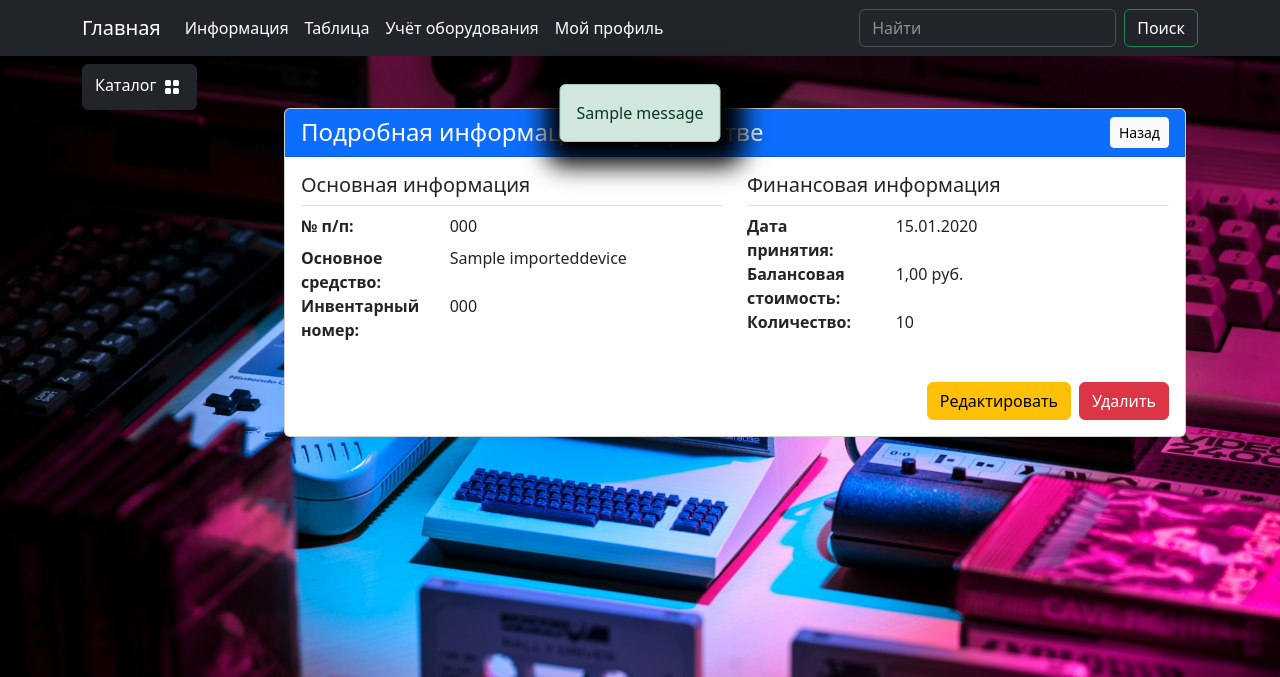
After one commit to john-doedster/equipment_accounting_web_app, a Django app: page /table/imported-devices/1/ in a window 1280 px wide. The commit adds this page. Shown: the top 677 px of the page. Run offline with Django 5.2, Linux system fonts and the light colour scheme; a user stored in the database is signed in; tables that the repository leaves empty hold one stand-in row (values such as "Sample post"); one stand-in notice (Sample message) is shown; some libraries are stand-ins or nearby versions.

Commit message:
Update button edit for imported columns

```diff
--- a/app/settings.py
+++ b/app/settings.py
@@ -42,6 +42,8 @@ INSTALLED_APPS = [
     'django.contrib.staticfiles',
     'django.contrib.postgres',
     'table.apps.TableConfig',
+    'crispy_forms',
+    'crispy_bootstrap5',
 
     "debug_toolbar",
 
@@ -66,6 +68,10 @@ MIDDLEWARE = [
 ]
 
 ROOT_URLCONF = 'app.urls'
+
+
+CRISPY_ALLOWED_TEMPLATE_PACKS = "bootstrap5"
+CRISPY_TEMPLATE_PACK = "bootstrap5"
 
 TEMPLATES = [
     {
--- a/table/templates/table/base.html
+++ b/table/templates/table/base.html
@@ -7,6 +7,7 @@
     <meta charset="UTF-8">
     <meta name="viewport" content="width=device-width, initial-scale=1.0">
     <title>{% block title %}Управление устройствами{% endblock %}</title>
+    <link rel="stylesheet" href="https://cdnjs.cloudflare.com/ajax/libs/bootstrap-datepicker/1.9.0/css/bootstrap-datepicker.min.css">
     <link href="https://cdn.jsdelivr.net/npm/bootstrap@5.3.0/dist/css/bootstrap.min.css" rel="stylesheet">
     <script src="https://code.jquery.com/jquery-3.6.0.min.js"></script>
     {% block extra_head %}{% endblock %}
@@ -39,6 +40,11 @@
     </footer>
 
     <!-- Скрипты -->
+    <script src="https://code.jquery.com/jquery-3.6.0.min.js"></script>
+    <script src="https://cdnjs.cloudflare.com/ajax/libs/bootstrap-datepicker/1.9.0/js/bootstrap-datepicker.min.js"></script>
+    <script src="https://cdnjs.cloudflare.com/ajax/libs/bootstrap-datepicker/1.9.0/locales/bootstrap-datepicker.ru.min.js"></script>
+    <script src="https://cdnjs.cloudflare.com/ajax/libs/jquery.inputmask/5.0.6/jquery.inputmask.min.js"></script>
+
     <script src="https://cdn.jsdelivr.net/npm/bootstrap@5.3.0/dist/js/bootstrap.bundle.min.js"></script>
     <script src="{% static 'deps/js/jquery-ajax.js' %}"></script>
     {% block extra_scripts %}{% endblock %}
--- /dev/null
+++ b/table/templates/table/imported_device_detail.html
@@ -0,0 +1,65 @@
+{% extends "table/base.html" %}
+{% load static %}
+
+{% block content %}
+<div class="container mt-4">
+    <div class="card">
+        <div class="card-header bg-primary text-white">
+            <div class="d-flex justify-content-between align-items-center">
+                <h4 class="mb-0">
+                    <i class="bi bi-info-circle"></i> Подробная информация об устройстве
+                </h4>
+                <a href="{% url 'table:imported_devices_list' %}" class="btn btn-light btn-sm">
+                    <i class="bi bi-arrow-left"></i> Назад
+                </a>
+            </div>
+        </div>
+
+        <div class="card-body">
+            <div class="row mb-4">
+                <div class="col-md-6">
+                    <h5 class="border-bottom pb-2">Основная информация</h5>
+                    <dl class="row">
+                        <dt class="col-sm-4">№ п/п:</dt>
+                        <dd class="col-sm-8">{{ device.row_number }}</dd>
+
+                        <dt class="col-sm-4">Основное средство:</dt>
+                        <dd class="col-sm-8">{{ device.asset_name }}</dd>
+
+                        <dt class="col-sm-4">Инвентарный номер:</dt>
+                        <dd class="col-sm-8">{{ device.inventory_number }}</dd>
+                    </dl>
+                </div>
+
+                <div class="col-md-6">
+                    <h5 class="border-bottom pb-2">Финансовая информация</h5>
+                    <dl class="row">
+                        <dt class="col-sm-4">Дата принятия:</dt>
+                        <dd class="col-sm-8">{{ device.acceptance_date|date:"d.m.Y" }}</dd>
+
+                        <dt class="col-sm-4">Балансовая стоимость:</dt>
+                        <dd class="col-sm-8">{{ device.book_value }} руб.</dd>
+
+                        <dt class="col-sm-4">Количество:</dt>
+                        <dd class="col-sm-8">{{ device.quantity }}</dd>
+                    </dl>
+                </div>
+            </div>
+
+            <div class="d-flex justify-content-end">
+                <a href="{% url 'table:imported_device_edit' device.pk %}" class="btn btn-warning me-2">
+                    <i class="bi bi-pencil"></i> Редактировать
+                </a>
+                <form action="{% url 'table:imported_device_delete' device.pk %}" method="post" class="d-inline">
+                    {% csrf_token %}
+                    <button type="submit" class="btn btn-danger"
+                            onclick="return confirm('Вы уверены, что хотите удалить это устройство?')">
+                        <i class="bi bi-trash"></i> Удалить
+                    </button>
+                </form>
+            </div>
+        </div>
+
+    </div>
+</div>
+{% endblock %}
--- a/table/urls.py
+++ b/table/urls.py
@@ -14,4 +14,9 @@ urlpatterns = [
     path('export/', export_devices_to_excel, name='device_export'),
     path('import/', views.import_devices, name='import_devices'),
     path('imported-devices/', views.imported_devices_list, name='imported_devices_list'),
+
+
+    path('imported-devices/<int:pk>/', views.imported_device_detail, name='imported_device_detail'),
+    path('imported-devices/<int:pk>/edit/', views.imported_device_edit, name='imported_device_edit'),
+    path('imported-devices/<int:pk>/delete/', views.imported_device_delete, name='imported_device_delete'),
 ]
--- a/table/views.py
+++ b/table/views.py
@@ -13,17 +13,18 @@ from django.views.generic import (
 from django.urls import reverse, reverse_lazy
 from django.contrib.messages.views import SuccessMessageMixin
 from django.contrib import messages
-from django.shortcuts import render, redirect
+from django.shortcuts import get_object_or_404, render, redirect
 from django.utils.translation import gettext_lazy as _
 from openpyxl import Workbook
 from .models import Device, Category
-from .forms import DeviceForm
+from .forms import DeviceForm, ImportedDeviceEditForm
 import csv
 from io import StringIO
 import pandas as pd
 from .forms import ImportExcelForm
 from .models import ImportedDevice
 from django.contrib.auth.decorators import login_required
+from django.views.decorators.http import require_POST
 
 
 class DeviceListView(ListView):
@@ -257,6 +258,9 @@ def import_devices(request):
     })
 
 
+
+
+
 def imported_devices_list(request):
     devices = ImportedDevice.objects.all().order_by('-created_at')
     context = {
@@ -264,3 +268,40 @@ def imported_devices_list(request):
         'title': _("Импортированные устройства"),  # Добавляем заголовок
     }
     return render(request, 'table/imported_list.html', context)
+
+
+
+@login_required
+def imported_device_detail(request, pk):
+    device = get_object_or_404(ImportedDevice, pk=pk)
+    return render(request, 'table/imported_device_detail.html', {
+        'device': device,
+        'title': _("Просмотр устройства"),
+    })
+
+@login_required
+def imported_device_edit(request, pk):
+    device = get_object_or_404(ImportedDevice, pk=pk)
+
+    if request.method == 'POST':
+        form = ImportedDeviceEditForm(request.POST, instance=device)
+        if form.is_valid():
+            form.save()
+            messages.success(request, _("Устройство успешно обновлено"))
+            return redirect('table:imported_device_detail', pk=device.pk)
+    else:
+        form = ImportedDeviceEditForm(instance=device)
+
+    return render(request, 'table/imported_device_edit.html', {
+        'form': form,
+        'device': device,
+        'title': _("Редактирование устройства"),
+    })
+
+@login_required
+@require_POST
+def imported_device_delete(request, pk):
+    device = get_object_or_404(ImportedDevice, pk=pk)
+    device.delete()
+    messages.success(request, _("Устройство успешно удалено"))
+    return redirect('table:imported_devices_list')
```
Also changed, not shown: table/forms.py (+13 -1 lines), table/templates/table/imported_device_edit.html (added, +75 -0 lines), table/templates/table/imported_list.html (+51 -4 lines).
